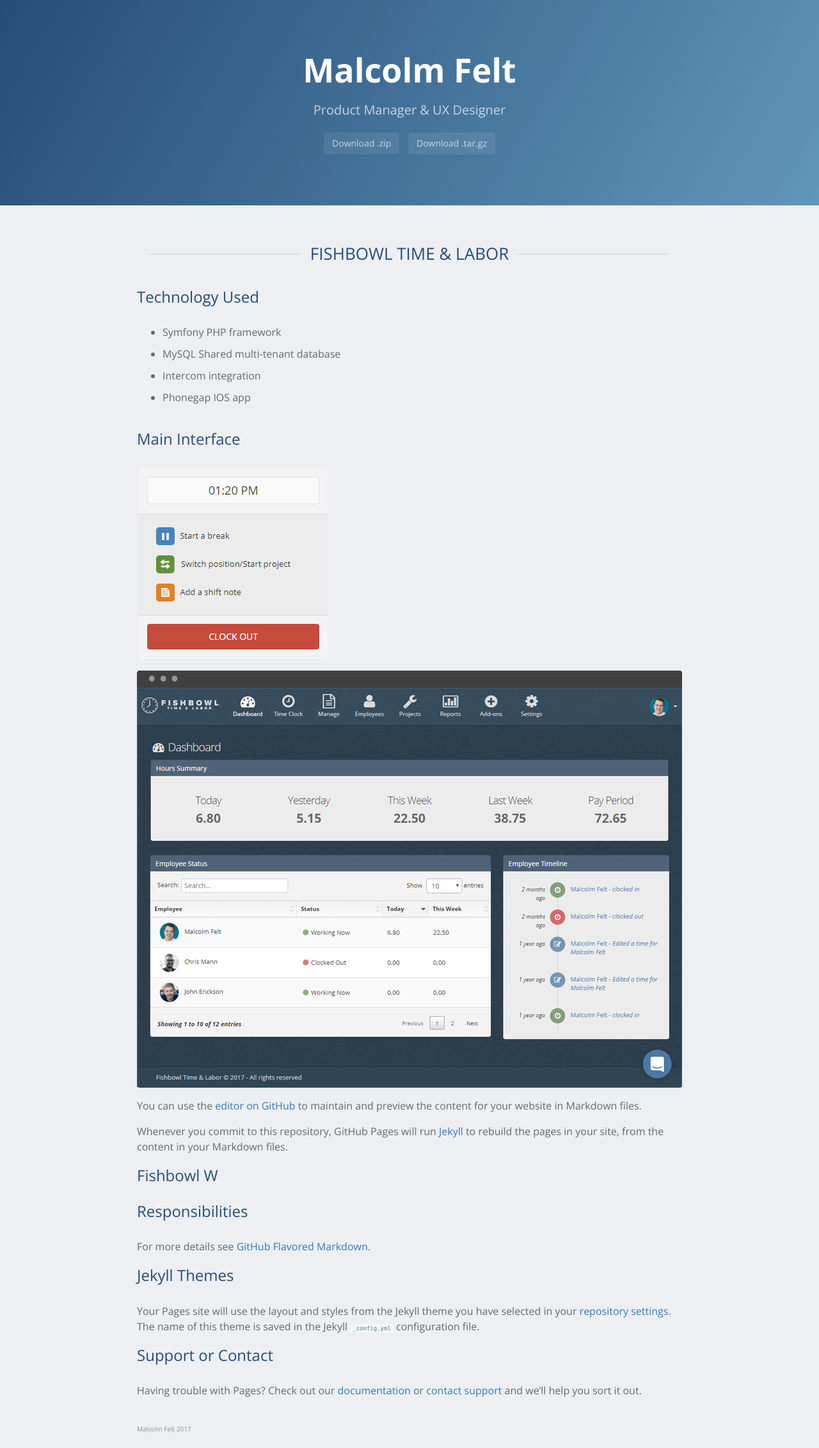
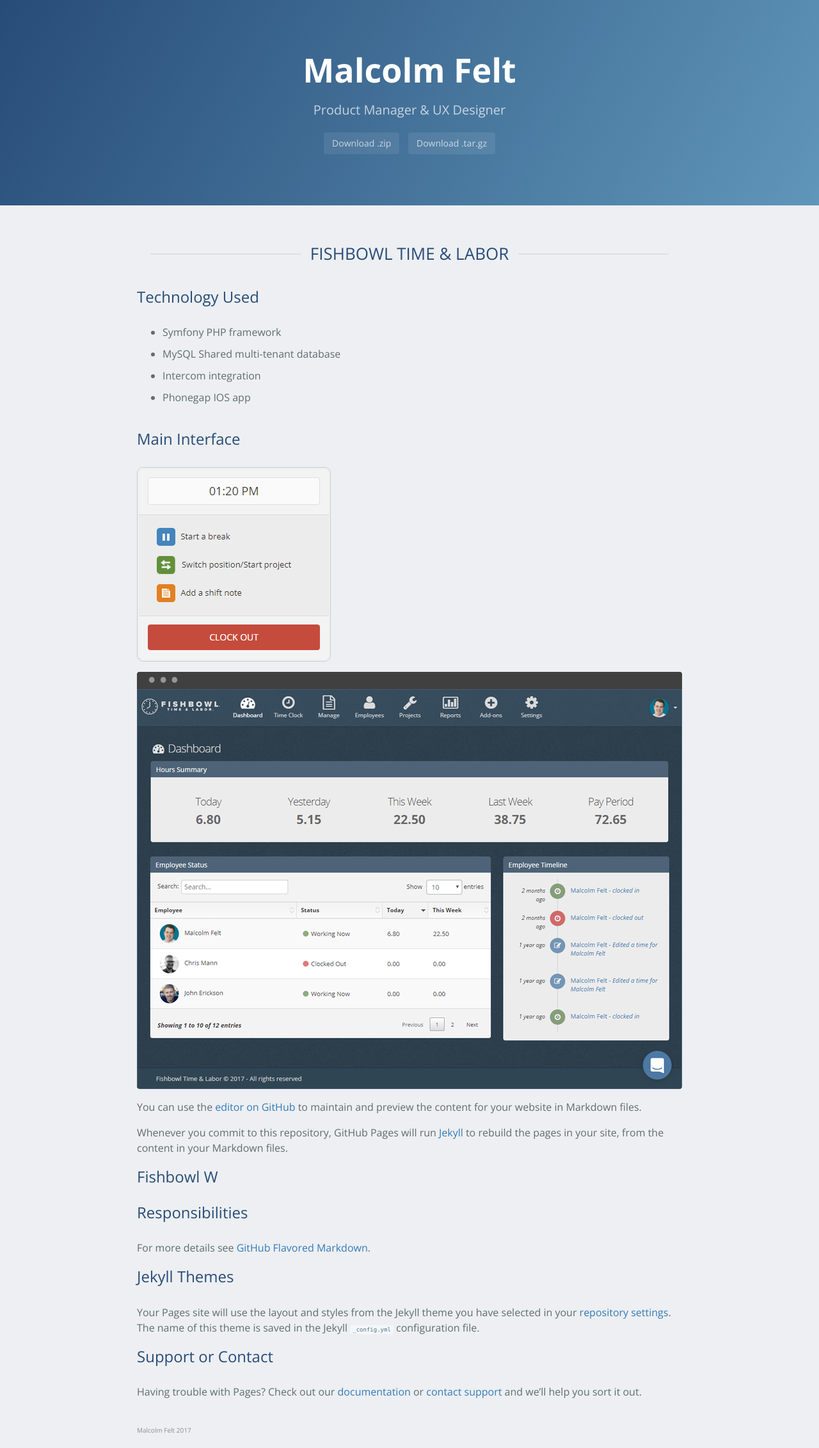
Before and after one commit to mfelt/mfelt.github.io, a Jekyll site: the page built from workforce.md, in a window 1280 px wide. Shown: the whole page at 64% size. Built offline with Jekyll 4.4.1, drawn with Linux system fonts in a browser that asks for light colours; nearby versions of some CDN libraries; our own code applies the rules of GitHub Pages for plain Markdown files.

Commit message:
Image borders

```diff
--- /dev/null
+++ b/_includes/imageb
@@ -0,0 +1 @@
+<img class="border" src="/assets/images/{{ include.image }}.png" alt="{{ include.image }}" style="border-radius: {{ include.radius}}px;"/>
--- a/_sass/jekyll-theme-cayman.scss
+++ b/_sass/jekyll-theme-cayman.scss
@@ -428,3 +428,7 @@ a {
 .card .content {
     color: #606c71 !important;
 }
+
+img.border {
+    border: 1px solid #ccc;
+}
--- a/workforce.md
+++ b/workforce.md
@@ -9,7 +9,7 @@
 
 ### Main Interface
 
-{% include image image="clock" %}
+{% include imageb image="clock" radius="9" %}
 
 {% include image image="workforce" %}
 
```
